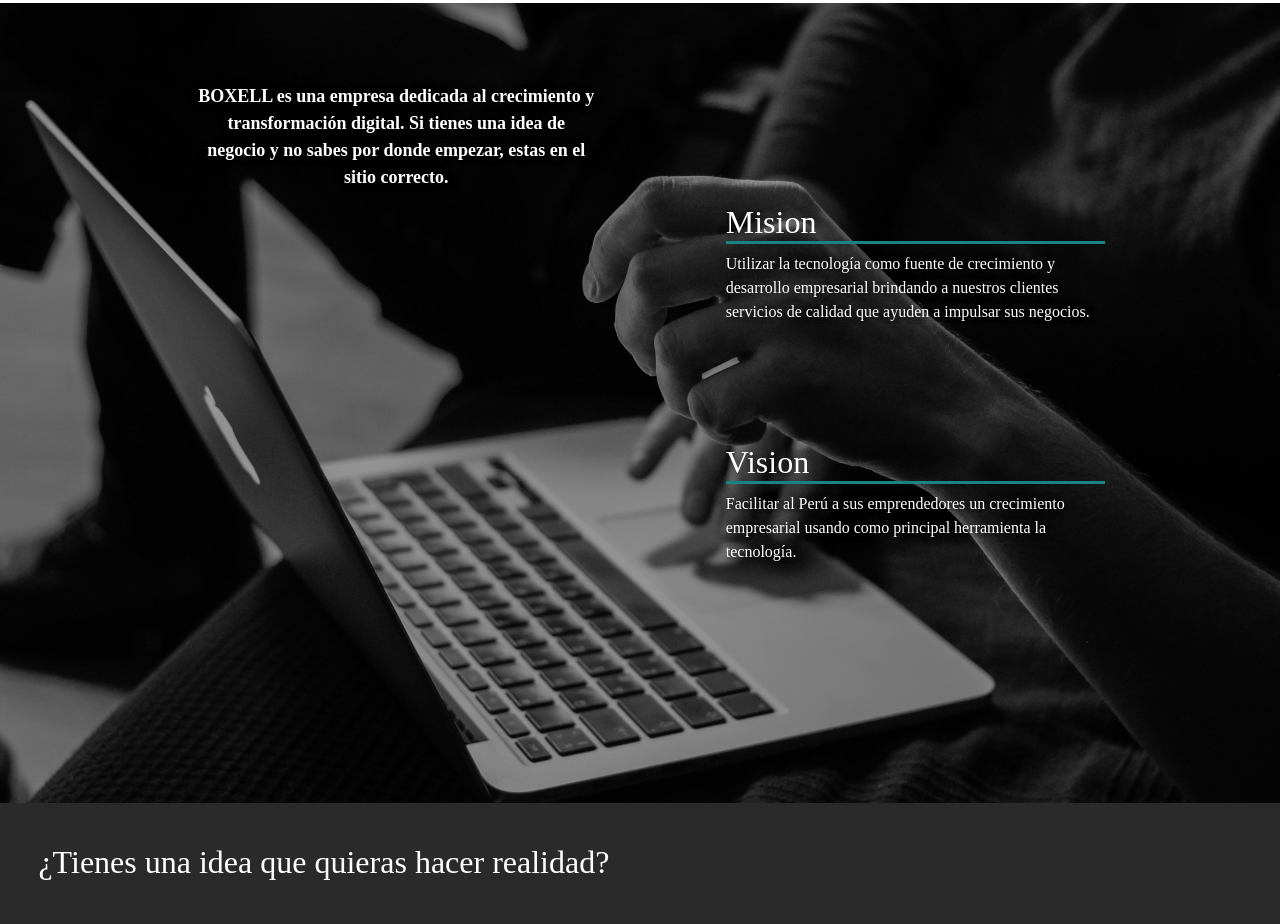
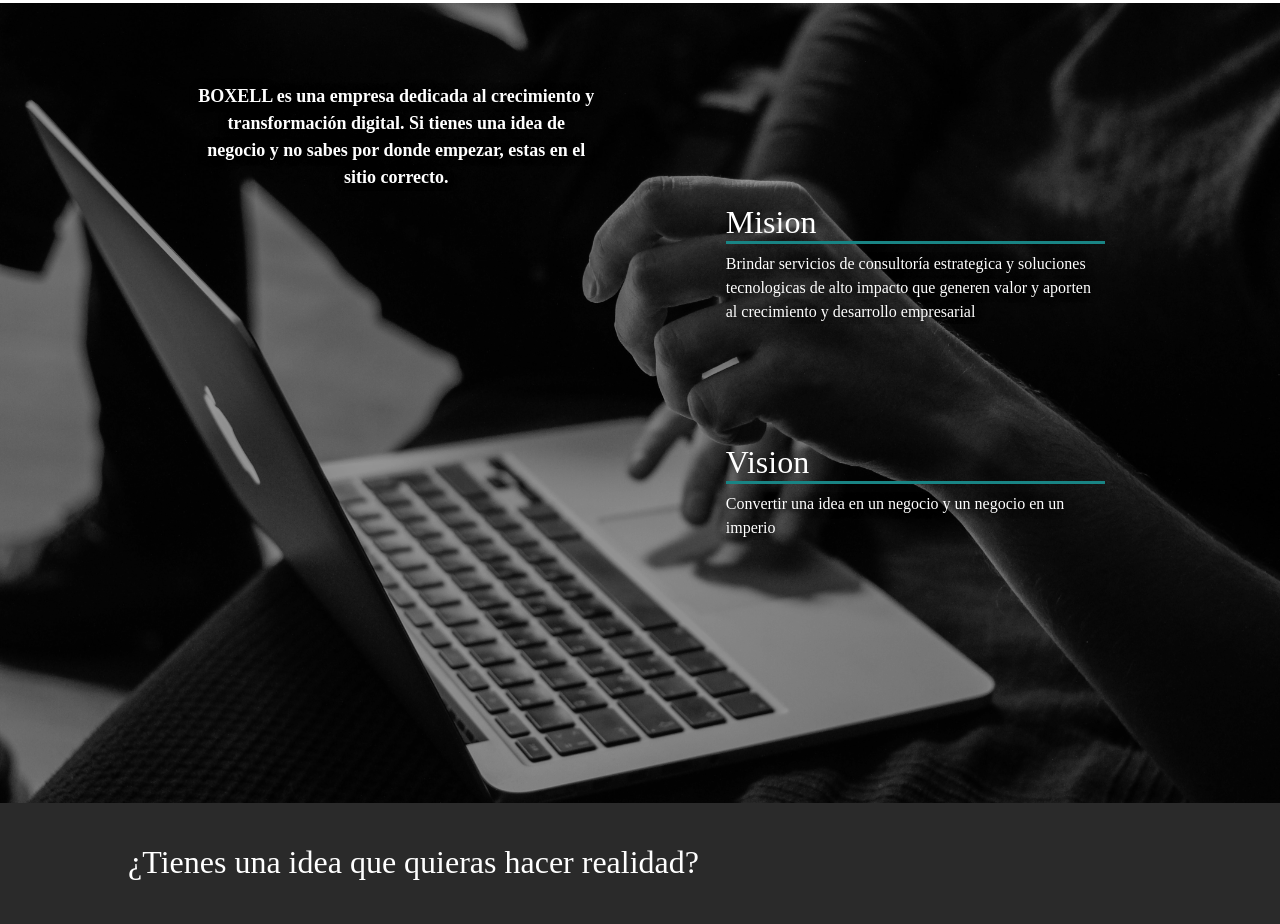
Before and after one commit to PatrickSpace/boxell, a plain HTML site: page index.html in a window 1280 px wide. Shown: the part 1597-2521 px from the top of the page. Drawn offline with Linux system fonts and the light colour scheme.

Commit message:
agregando mision y vision nuevas

```diff
--- a/index.html
+++ b/index.html
@@ -169,13 +169,11 @@
         <div id="cmisionvision" class="col-lg-6 col-md-12">
             <div id="mision">
                 <h2 class="subverde textos">Mision</h2>
-                <p class="textos">Utilizar la tecnología como fuente de crecimiento y desarrollo empresarial brindando a
-                    nuestros clientes servicios de calidad que ayuden a impulsar sus negocios.</p>
+                <p class="textos">Brindar servicios de consultoría estrategica y soluciones tecnologicas de alto impacto que generen valor y aporten al crecimiento y desarrollo empresarial </p>
             </div>
             <div id="vision">
                 <h2 class="subverde textos">Vision</h2>
-                <p class="textos">Facilitar al Perú a sus emprendedores un crecimiento empresarial usando como principal
-                    herramienta la tecnología.</p>
+                <p class="textos">Convertir una idea en un negocio y un negocio en un imperio </p>
             </div>
         </div>
 
--- a/src/css/style.css
+++ b/src/css/style.css
@@ -184,7 +184,7 @@ body, * {
 
 #titulo4 {
     color: white;
-    padding: 5vh 3%;
+    padding: 5vh 10%;
     font-weight: 400;
 }
 
```
